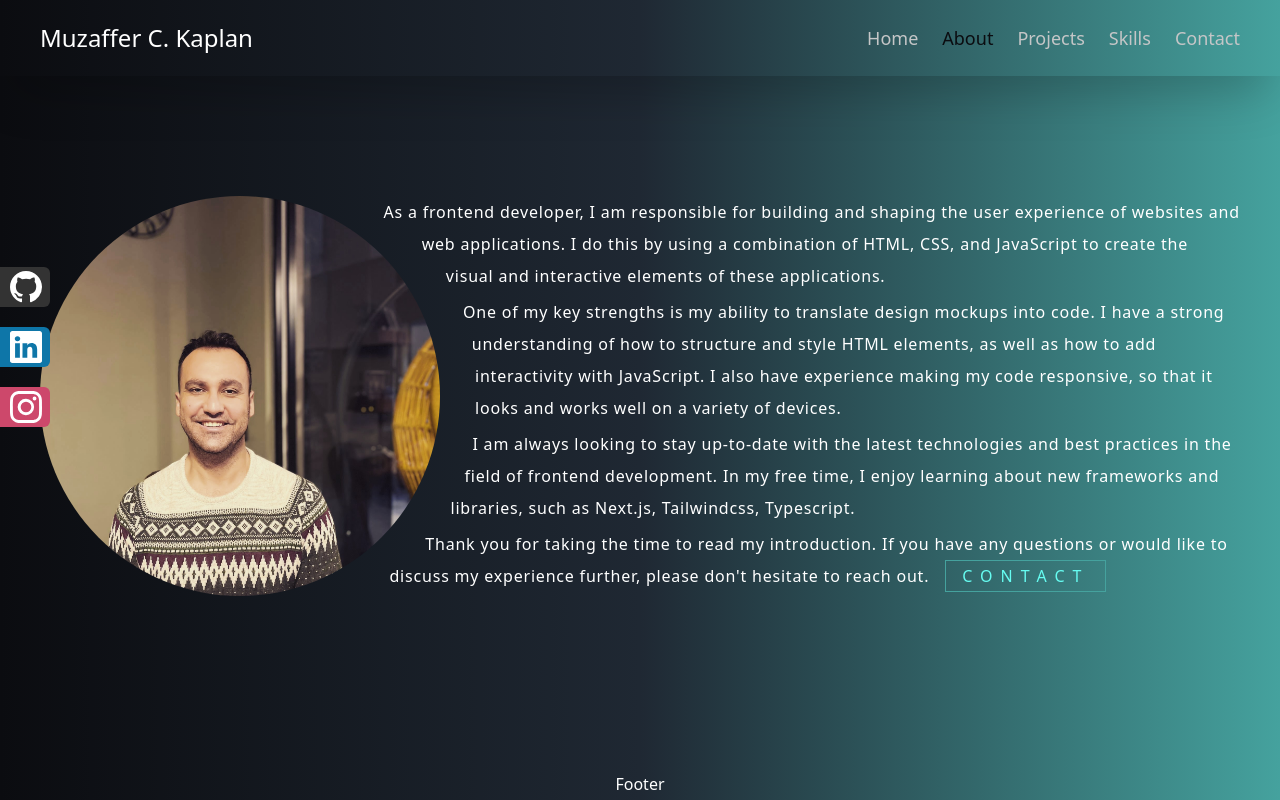
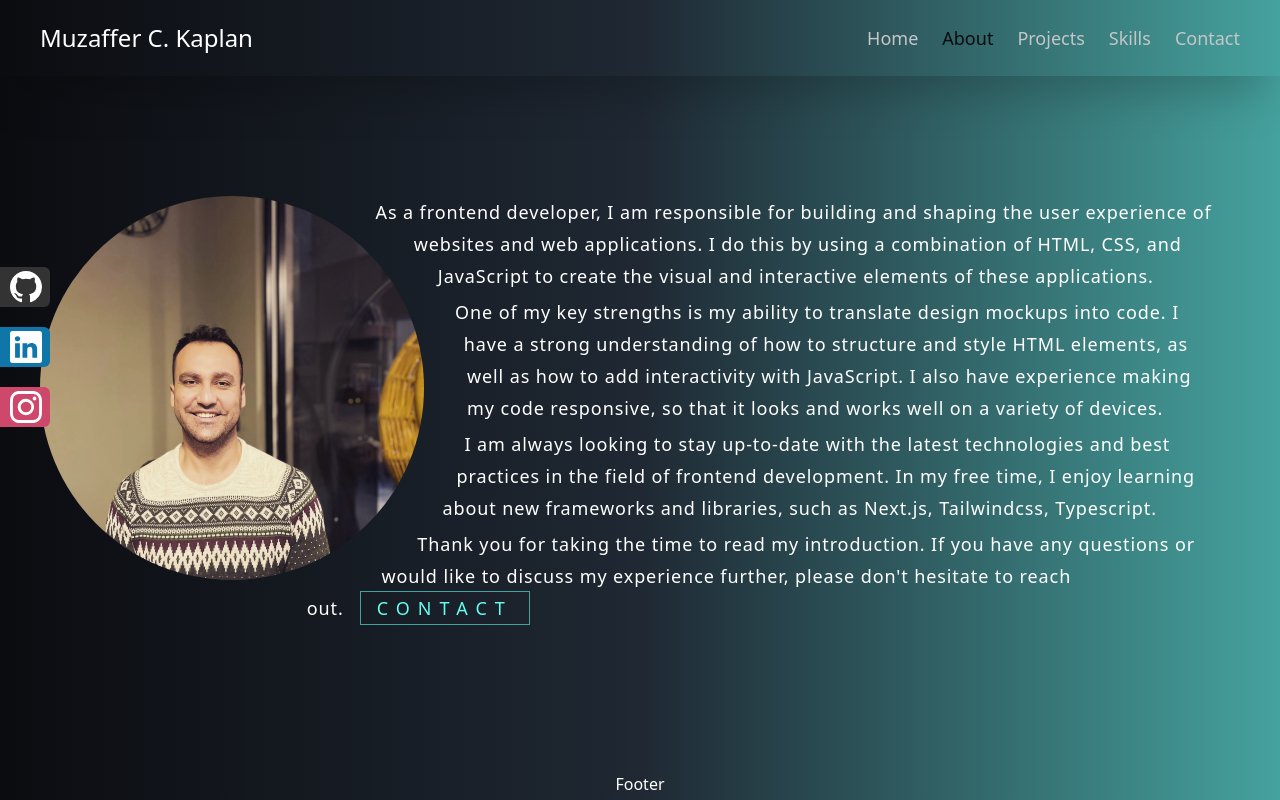
Before and after one commit to muzaffercankaplan/MyPortfolio-Next.js, a Next.js app: page /about in a window 1280 px wide. Built offline with nearby package versions, Linux system fonts and the light colour scheme.

Commit message:
fix css bugs

```diff
--- a/app/about/page.tsx
+++ b/app/about/page.tsx
@@ -17,14 +17,12 @@ const About = () => {
         }}
       >
         <Image
-          className="AboutImage"
+          className="AboutImage w-48 h-48 mb-4 mx-auto float-none rounded-xl md:w-96 md:h-96 md:float-left md:rounded-full md:mr-[70px]"
           src={profilePic}
           alt="profile"
-          width="400"
-          height="400"
         />
       </motion.div>
-      <div className="text-start tracking-wider ml-4 leading-8 ">
+      <div className="text-start tracking-wider ml-4 sm:mr-4 text-sm leading-6 md:text-lg md:leading-8 ">
         <p className="mb-1">
           As a frontend developer, I am responsible for building and shaping the
           user experience of websites and web applications. I do this by using a
--- a/app/globals.css
+++ b/app/globals.css
@@ -117,10 +117,6 @@ body {
 
 .AboutImage {
   shape-outside: circle();
-  float: left;
-  border-radius:50%;
-  object-fit: cover;
-  margin-right: 70px;
 }
 
 .Button {
--- a/app/page.tsx
+++ b/app/page.tsx
@@ -6,13 +6,14 @@ import Typewriter from "typewriter-effect";
 import profilePic from "../public/Avatar.jpg";
 const Page = () => {
   return (
-    <div className="text-3xl  md:-mt-10">
+    <div className="text-3xl md:-mt-10">
       <p className="block md:hidden text-2xl mb-4">Home</p>
       <motion.div
-        className="box "
-        initial={{ opacity: 0 }}
+        className="box z-0"
+        initial={{ opacity: 0, zIndex: 1 }}
         animate={{
           opacity: 1,
+          zIndex: 1,
         }}
         transition={{
           duration: 1.5,
--- a/components/Layout/Header.tsx
+++ b/components/Layout/Header.tsx
@@ -42,7 +42,7 @@ const Header = () => {
   ];
 
   return (
-    <div className=" shadow-2xl flex justify-between px-10 py-5 items-center">
+    <div className="shadow-2xl flex justify-between px-10 py-5 items-center">
       <motion.div
         initial={{ x: -500, opacity: 1, scale: 1 }}
         animate={{ x: 0, opacity: 1, scale: 1 }}
@@ -83,7 +83,7 @@ const Header = () => {
           duration: 1.3,
           type: "spring",
         }}
-        className="block md:hidden"
+        className="block md:hidden z-50"
       >
         <motion.nav
           initial={false}
--- a/components/Layout/SideBar.tsx
+++ b/components/Layout/SideBar.tsx
@@ -30,7 +30,7 @@ const SideBar = () => {
     },
   ];
   return (
-    <div className="absolute top-1/3 flex flex-col gap-5">
+    <div className="absolute top-1/3 flex flex-col gap-5 z-50">
       {socialLink.map((item: socialLinkModal) => (
         <div key={item.text}>
           <SocialLinks item={item} />
```
